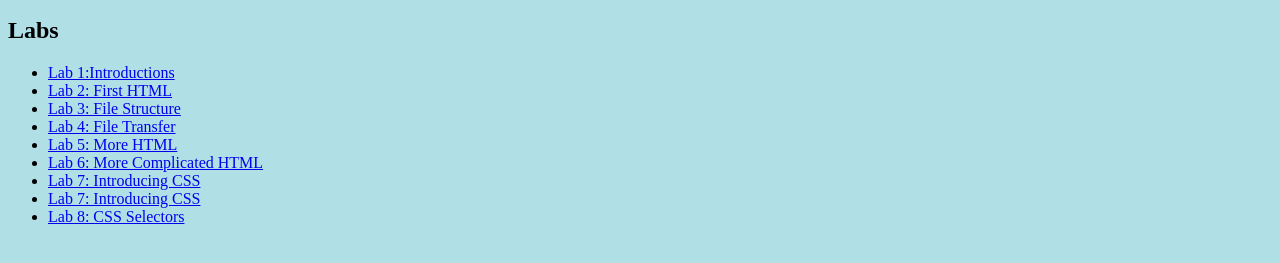
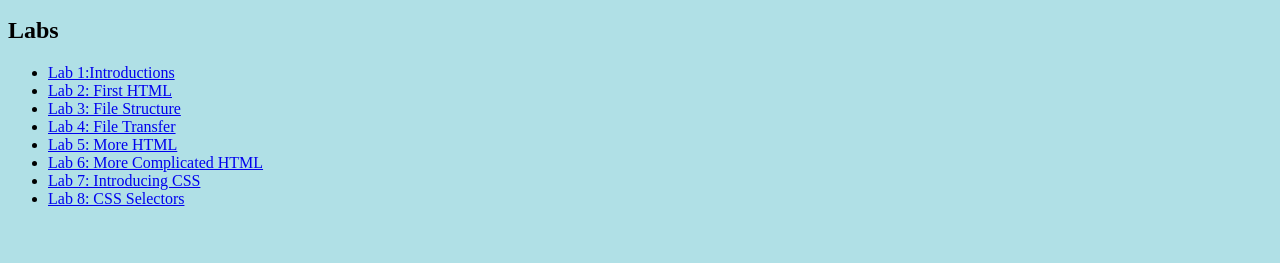
Before and after one commit to brrriiix3/cst251, a plain HTML site: page index.html in a window 1280 px wide. Shown: the part 439-702 px from the top of the page. Drawn offline with Linux system fonts and the light colour scheme.

Commit message:
Update index.html

```diff
--- a/index.html
+++ b/index.html
@@ -25,7 +25,6 @@
 			<li><a href="lab5/index.html">Lab 5: More HTML</a></li>
 			<li><a href="lab6/index.html">Lab 6: More Complicated HTML</a></li>
 			<li><a href="lab7/index.html">Lab 7: Introducing CSS</a></li>
-			<li><a href="lab7/index.html">Lab 7: Introducing CSS</a></li>
 			<li><a href="lab8/index.html">Lab 8: CSS Selectors</a></li>
 
 		</ul>
```
